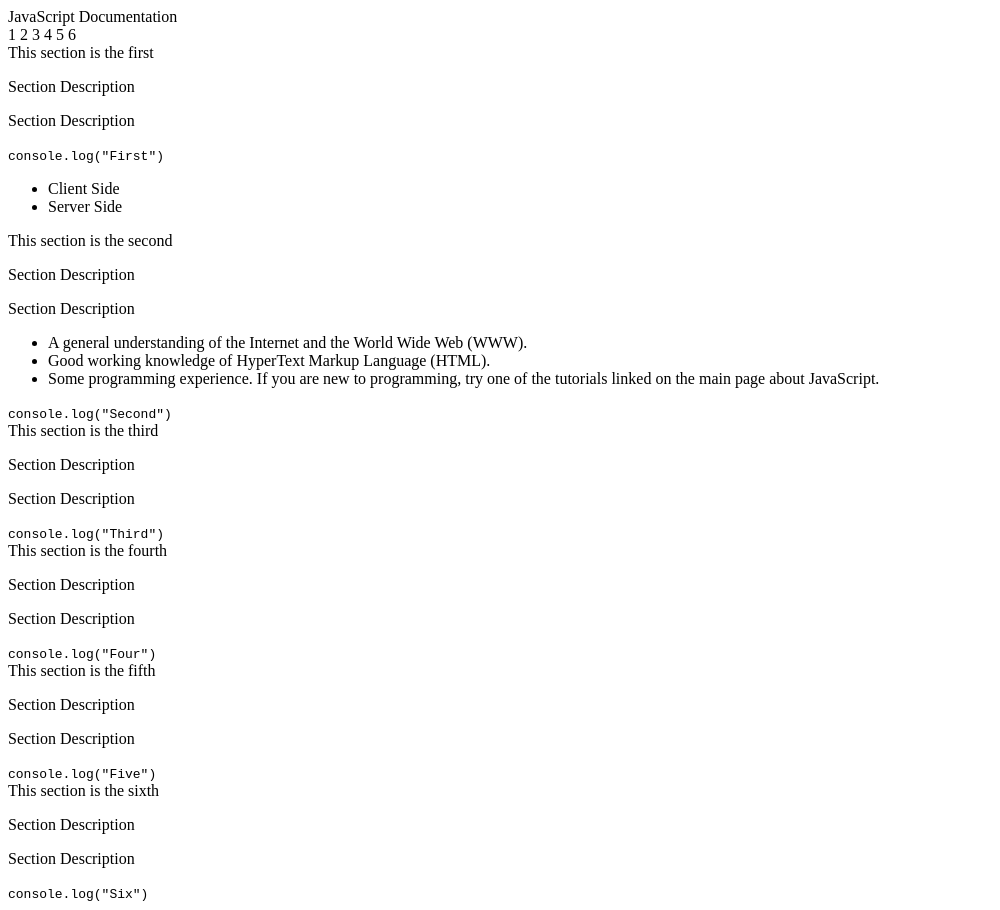
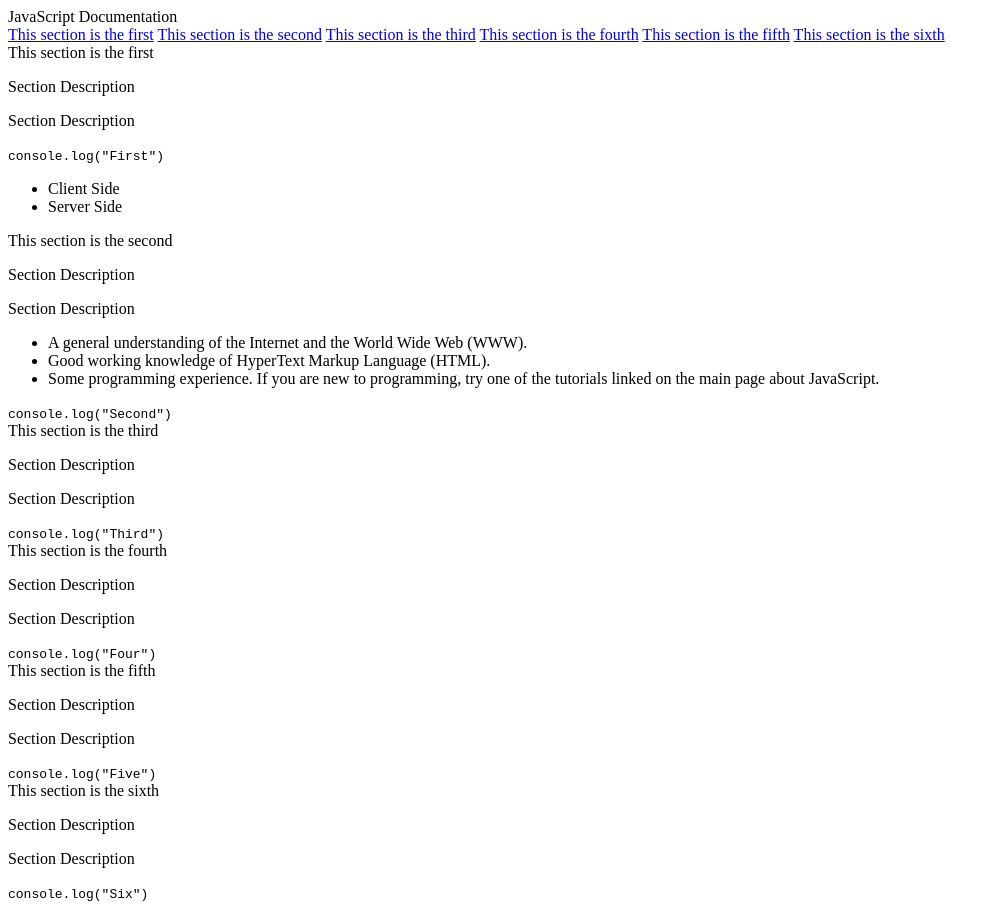
Before and after one commit to s0kil/CS-DS-Microverse, a plain HTML site: page index.html in a window 1280 px wide. Shown: the whole page, without its empty margins (0-1000 px from the left). Drawn offline with Linux system fonts and the light colour scheme.

Commit message:
added the links

```diff
--- a/index.html
+++ b/index.html
@@ -11,12 +11,12 @@
 
     <nav id="navbar">
       <header>JavaScript Documentation</header>
-      <a class="nav-link">1</a>
-      <a class="nav-link">2</a>
-      <a class="nav-link">3</a>
-      <a class="nav-link">4</a>
-      <a class="nav-link">5</a>
-      <a class="nav-link">6</a>
+      <a class="nav-link" href="#This_section_is_the_first">This section is the first</a>
+      <a class="nav-link" href="#This_section_is_the_second">This section is the second</a>
+      <a class="nav-link" href="#This_section_is_the_third">This section is the third</a>
+      <a class="nav-link" href="#This_section_is_the_fourth">This section is the fourth</a>
+      <a class="nav-link" href="#This_section_is_the_fifth">This section is the fifth</a>
+      <a class="nav-link" href="#This_section_is_the_sixth">This section is the sixth</a>
     </nav>
 
     <main id="main-doc">
```
